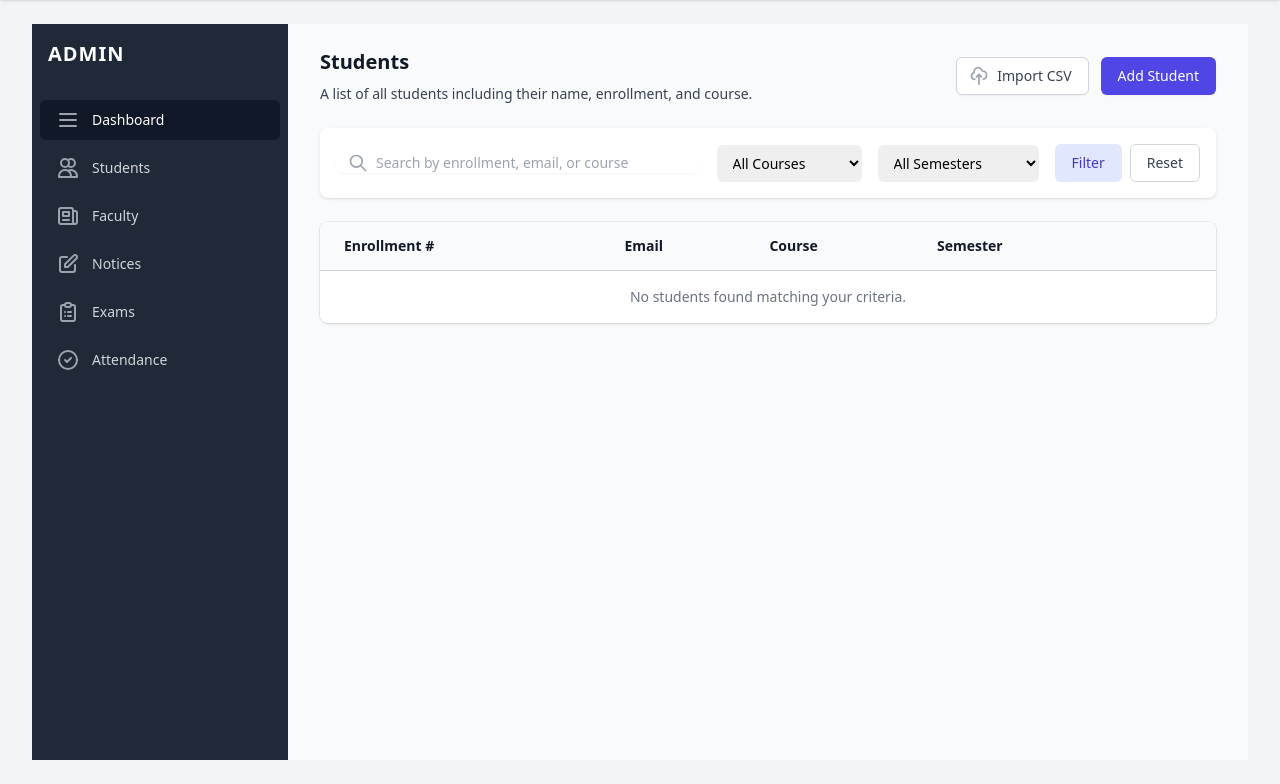
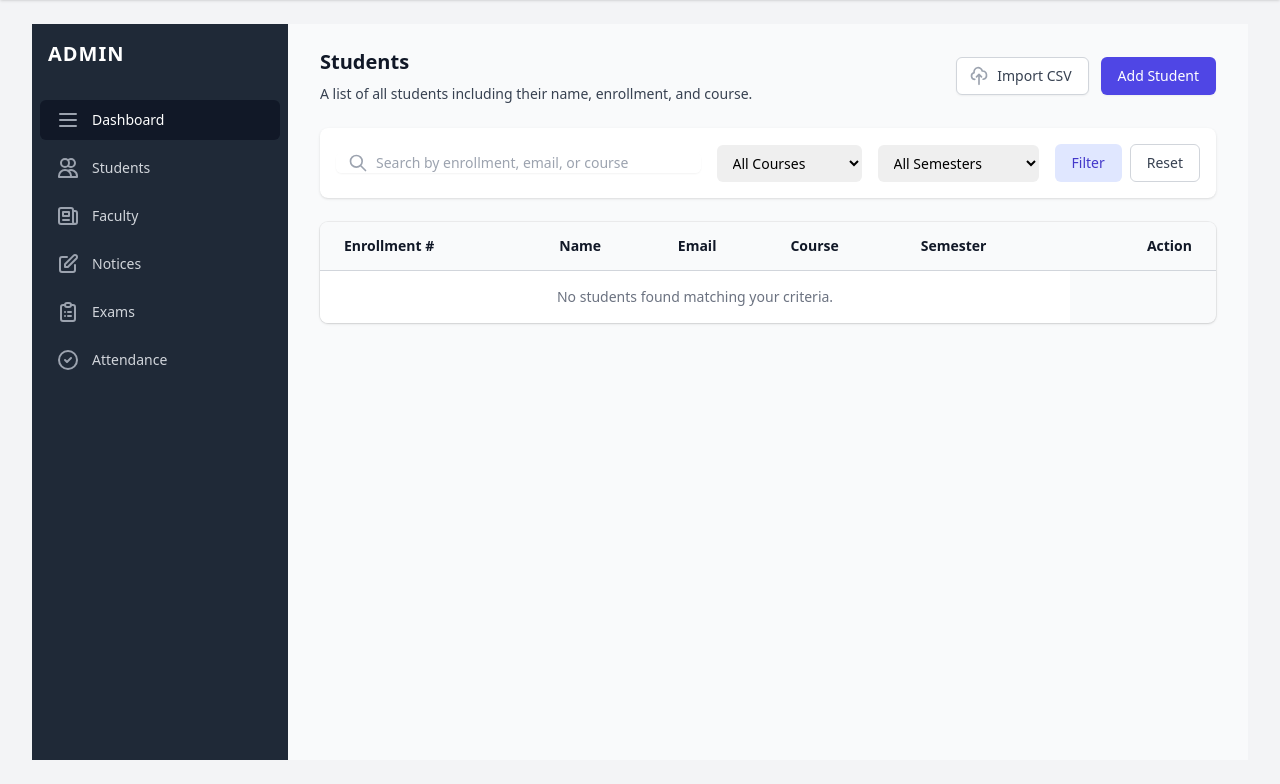
Before and after one commit to DhruvHarani1/EDU-PORTAL, a Flask app: page /admin/students in a window 1280 px wide. Shown: the part 64-848 px from the top of the page. Run offline with Flask 3, Linux system fonts and the light colour scheme; the visitor is signed in with stand-in values (Sample User, id 1); data comes from the database, SQL or seed files in the repository; style sheets or scripts are compiled from the project's sources.

Commit message:
feat: Implement initial database schema for users and profiles, and add comprehensive student management features including list, add, edit, and CSV import.

```diff
--- a/app/admin/templates/base_admin.html
+++ b/app/admin/templates/base_admin.html
@@ -3,7 +3,7 @@
 {% block content %}
 <div class="flex h-[calc(100vh-64px)] overflow-hidden">
     <!-- Sidebar -->
-    <div class="w-64 flex-shrink-0 bg-gray-800 text-white overflow-y-auto">
+    <div class="hidden md:block w-64 flex-shrink-0 bg-gray-800 text-white overflow-y-auto">
         <div class="p-4">
             <h2 class="text-xl font-bold tracking-wider uppercase">Admin</h2>
         </div>
--- a/app/admin/templates/student_import_csv.html
+++ b/app/admin/templates/student_import_csv.html
@@ -15,8 +15,8 @@
             <h3 class="text-lg leading-6 font-medium text-gray-900">Upload CSV File</h3>
             <div class="mt-2 max-w-xl text-sm text-gray-500">
                 <p>Ensure your CSV file matches the required format.</p>
-                <p class="mt-2 font-mono bg-gray-50 p-2 rounded">email, password, enrollment_number, course_name, semester</p>
-                <p class="mt-1">Example: <br> <code>john@example.com, pass123, ENR001, B.Tech, 1</code></p>
+                <p class="mt-2 font-mono bg-gray-50 p-2 rounded">name, email, password, enrollment_number, course_name, semester</p>
+                <p class="mt-1">Example: <br> <code>John Doe, john@example.com, pass123, ENR001, B.Tech, 1</code></p>
             </div>
 
             <form class="mt-5 sm:flex sm:items-center" enctype="multipart/form-data" method="POST">
--- a/app/admin/templates/student_list.html
+++ b/app/admin/templates/student_list.html
@@ -76,19 +76,21 @@
                     <table class="min-w-full divide-y divide-gray-300">
                         <thead class="bg-gray-50">
                             <tr>
-                                <th scope="col" class="py-3.5 pl-4 pr-3 text-left text-sm font-semibold text-gray-900 sm:pl-6">Enrollment #</th>
-                                <th scope="col" class="px-3 py-3.5 text-left text-sm font-semibold text-gray-900">Email</th>
-                                <th scope="col" class="px-3 py-3.5 text-left text-sm font-semibold text-gray-900">Course</th>
-                                <th scope="col" class="px-3 py-3.5 text-left text-sm font-semibold text-gray-900">Semester</th>
-                                <th scope="col" class="relative py-3.5 pl-3 pr-4 sm:pr-6">
-                                    <span class="sr-only">Actions</span>
-                                </th>
+                            <th scope="col" class="py-3.5 pl-4 pr-3 text-left text-sm font-semibold text-gray-900 sm:pl-6">Enrollment #</th>
+                            <th scope="col" class="px-3 py-3.5 text-left text-sm font-semibold text-gray-900">Name</th>
+                            <th scope="col" class="px-3 py-3.5 text-left text-sm font-semibold text-gray-900">Email</th>
+                            <th scope="col" class="px-3 py-3.5 text-left text-sm font-semibold text-gray-900">Course</th>
+                            <th scope="col" class="px-3 py-3.5 text-left text-sm font-semibold text-gray-900">Semester</th>
+                            <th scope="col" class="px-3 py-3.5 text-right text-sm font-semibold text-gray-900 sm:pr-6">
+                                Action
+                            </th>
                             </tr>
                         </thead>
                         <tbody class="divide-y divide-gray-200 bg-white">
                             {% for student in students %}
                             <tr>
                                 <td class="whitespace-nowrap py-4 pl-4 pr-3 text-sm font-medium text-gray-900 sm:pl-6">{{ student.enrollment_number }}</td>
+                                <td class="whitespace-nowrap px-3 py-4 text-sm text-gray-500">{{ student.display_name }}</td>
                                 <td class="whitespace-nowrap px-3 py-4 text-sm text-gray-500">{{ student.user.email }}</td>
                                 <td class="whitespace-nowrap px-3 py-4 text-sm text-gray-500">{{ student.course_name }}</td>
                                 <td class="whitespace-nowrap px-3 py-4 text-sm text-gray-500">{{ student.semester }}</td>
--- a/app/admin/users_mgmt.py
+++ b/app/admin/users_mgmt.py
@@ -54,6 +54,7 @@ def students_list():
 @login_required
 def add_student():
     if request.method == 'POST':
+        name = request.form.get('name')
         email = request.form.get('email')
         password = request.form.get('password')
         enrollment = request.form.get('enrollment_number')
@@ -72,6 +73,7 @@ def add_student():
 
             student = StudentProfile(
                 user_id=user.id,
+                display_name=name,
                 enrollment_number=enrollment,
                 course_name=course,
                 semester=semester
@@ -92,6 +94,7 @@ def edit_student(id):
     student = StudentProfile.query.get_or_404(id)
 
     if request.method == 'POST':
+        name = request.form.get('name')
         email = request.form.get('email')
         enrollment = request.form.get('enrollment_number')
         course = request.form.get('course_name')
@@ -104,6 +107,7 @@ def edit_student(id):
                 return render_template('student_edit.html', student=student)
             student.user.email = email
 
+        student.display_name = name
         student.enrollment_number = enrollment
         student.course_name = course
         student.semester = semester
@@ -157,6 +161,7 @@ def import_students():
                 errors = []
 
                 for row in csv_reader:
+                    name = row.get('name')
                     email = row.get('email')
                     password = row.get('password')
                     enrollment = row.get('enrollment_number')
@@ -178,6 +183,7 @@ def import_students():
 
                     student = StudentProfile(
                         user_id=user.id,
+                        display_name=name,
                         enrollment_number=enrollment,
                         course_name=course,
                         semester=semester
--- a/app/models/profiles.py
+++ b/app/models/profiles.py
@@ -3,6 +3,7 @@ from app.extensions import db
 class StudentProfile(db.Model):
     id = db.Column(db.Integer, primary_key=True)
     user_id = db.Column(db.Integer, db.ForeignKey('user.id'), unique=True, nullable=False)
+    display_name = db.Column(db.String(100), nullable=False)
     enrollment_number = db.Column(db.String(20), unique=True, nullable=False)
     course_name = db.Column(db.String(100), nullable=False) # e.g., B.Tech, MBA
     semester = db.Column(db.Integer, default=1)
--- a/database/schema.sql
+++ b/database/schema.sql
@@ -13,6 +13,7 @@ CREATE INDEX ix_users_email ON users (email);
 CREATE TABLE student_profile (
     id SERIAL PRIMARY KEY,
     user_id INTEGER NOT NULL UNIQUE,
+    display_name VARCHAR(100) NOT NULL,
     enrollment_number VARCHAR(20) NOT NULL UNIQUE,
     course_name VARCHAR(100) NOT NULL,
     semester INTEGER DEFAULT 1,
```
Also changed, not shown: app/admin/templates/student_add.html (+7 -0 lines), app/admin/templates/student_edit.html (+8 -0 lines), reset_db.py (+17 -0 lines).
